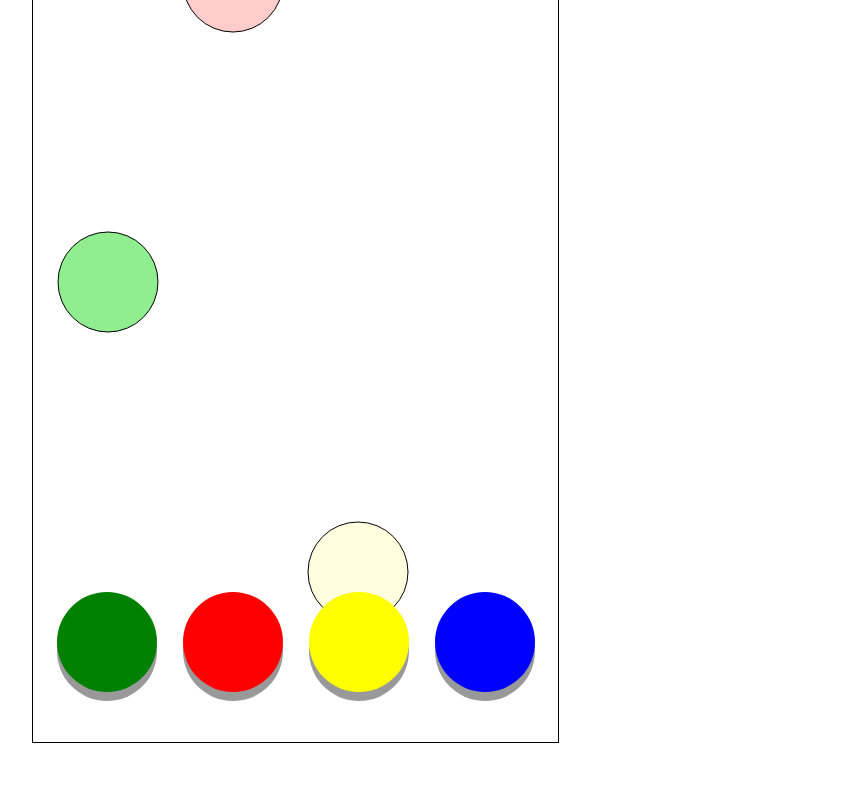
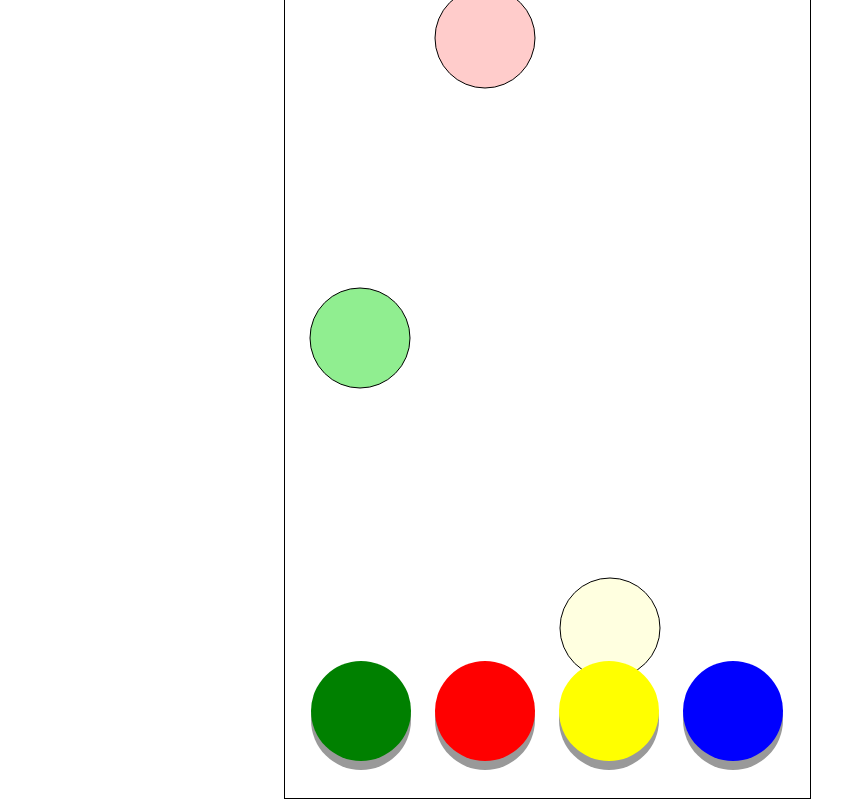
Before and after one commit to asbaxter/keyboard-hero-v2, a website with bundled scripts: page public/game.html in a window 1280 px wide. Shown: the part 67-866 px from the top of the page, without its empty margins (93-935 px from the left). Before the commit the page ends 818 px from the top, so only its background shows below. Built offline with nearby package versions, Linux system fonts and the light colour scheme.

Commit message:
added score and did better job centering the game

```diff
--- a/package.json
+++ b/package.json
@@ -17,5 +17,8 @@
   "bugs": {
     "url": "https://github.com/asbaxter/keyboard-hero-v2/issues"
   },
-  "homepage": "https://github.com/asbaxter/keyboard-hero-v2#readme"
+  "homepage": "https://github.com/asbaxter/keyboard-hero-v2#readme",
+  "dependencies": {
+    "bootstrap": "^5.2.1"
+  }
 }
--- a/public/css/style.css
+++ b/public/css/style.css
@@ -1,26 +1,39 @@
+*{
+    margin: 0;
+}
 #gameWindow{
-    display: flex;
-    align-items: center;
-    justify-content: center;
+    margin: 0 auto;
 }
-
+h1{
+    text-align: center;
+}
 
 #canvas{
     border: 1px solid black;
+    padding-left: 0;
+    padding-right: 0;
+    margin-left: auto;
+    margin-right: auto;
+    display: block;
+}
+
+#scoreText{
+    position: relative;
+    text-align: center;
+}
+#btns{
+    text-align: center;
+    margin-top: -150px;
 }
 button{
     width: 100px;
     height: 100px;
-    padding: 15px 25px;
     cursor: pointer;
     outline: none;
     border: none;
     border-radius: 50%;
     box-shadow: 0 9px #999;
-    position: relative;
-    top: 300px;
-    right: 515px;
-    margin: 13px;
+    margin: 12px;
 }
 .btnPressed {
     box-shadow: 0 5px #666;
--- a/public/game.html
+++ b/public/game.html
@@ -8,8 +8,11 @@
     <title>Keyboard Hero V2</title>
 </head>
 <body>
+    <h1>Keyboard Hero</h1>
     <div id="gameWindow">
+    <h2 id="scoreText">Score: 0</h2>
     <canvas id="canvas"></canvas>
+    <div id="btns"></div>
     </div>
 
 </body>
--- a/public/js/buttonHandler.js
+++ b/public/js/buttonHandler.js
@@ -1,6 +1,9 @@
 import { notes } from "./game.js"
+import { playMissedNote } from "./music.js"
 
-const gameWindow = document.getElementById(("gameWindow"))
+let score = 0;
+const btns = document.getElementById("btns");
+const scoreText = document.getElementById("scoreText");
 
 function createBtns(){
     const greenBtn = document.createElement('button');
@@ -13,10 +16,10 @@ function createBtns(){
     yellowBtn.setAttribute('id', 'yellowBtn');
     blueBtn.setAttribute('id', 'blueBtn');
 
-    gameWindow.appendChild(greenBtn);
-    gameWindow.appendChild(redBtn);
-    gameWindow.appendChild(yellowBtn);
-    gameWindow.appendChild(blueBtn);
+    btns.appendChild(greenBtn);
+    btns.appendChild(redBtn);
+    btns.appendChild(yellowBtn);
+    btns.appendChild(blueBtn);
 
     btnPressHandler(greenBtn, redBtn, yellowBtn, blueBtn);
 }
@@ -81,17 +84,26 @@ function checkNoteHit(keyPressed){
             lastNote_color == 'blue' && keyPressed == 4
             )
         {
-            console.log("hit")
-        } else {
-            console.log('wrong note')
+            score = score + 10;
+            console.log("hit " +lastNote_y);
+            updateScore()
+        } else {3
+            score = score - 20;
+            updateScore()
+            playMissedNote();
         }
     }
     else{
-        console.log('miss the hitbox');
-        console.log(lastNote_y);
+        score = score - 20;
+        updateScore()
+        playMissedNote();
+        console.log("miss " +lastNote_y);
     }
 
 }
 
+function updateScore(){
+    scoreText.textContent = 'Score: ' + score;
+}
 
 createBtns();
--- a/public/js/game.js
+++ b/public/js/game.js
@@ -2,14 +2,14 @@ import Note from "./Note.js";
 import { createAudioTag } from "./music.js"
 
 const canvas = document.getElementById("canvas");
+const gameWindow = document.getElementById("gameWindow");
+
 export const ctx = canvas.getContext("2d");
+export let notes = [];
+export const canvasHeight = canvas.height = 800;
+const canvasWidth = canvas.width = 525;
 
-const canvasWidth = canvas.width = 525;
-export const canvasHeight = canvas.height = 800;
-
-export let notes = [];
 let noteIndex = 0;
-
 
 function createNewNote(){
     // tracks note ID (IDK if I even need this yet)
@@ -48,7 +48,6 @@ function update(){
         notes[i].drawNote();
     }
 
-
     requestAnimationFrame(update)
 }
 
--- a/public/js/music.js
+++ b/public/js/music.js
@@ -1,31 +1,22 @@
-
-
 export function createAudioTag(){
     const gameWindow = document.getElementById(("gameWindow"))
 
     let source = "./assets/sound/penguinmusic-modern-chillout-12641.mp3"
 
-    let audioTag = document.createElement('audio');
-    audioTag.src = source;
-    audioTag.setAttribute("preload", "auto");
-    audioTag.setAttribute("controls", "none");
-    audioTag.style.display = "none";
-    gameWindow.appendChild(audioTag);
-    audioTag.play()
+    let song = document.createElement('audio');
+    song.src = source;
+    gameWindow.appendChild(song);
+    song.play();
+}
 
-    // function sound(source) {
-    //     this.sound = document.createElement("audio");
-    //     this.sound.src = source;
-    //     this.sound.setAttribute("preload", "auto");
-    //     this.sound.setAttribute("controls", "none");
-    //     this.sound.style.display = "none";
-    //     gameWindow.appendChild(this.sound);
-    //     this.play = function(){
-    //     this.sound.play();
-    //     }
-    //     this.stop = function(){
-    //     this.sound.pause();
-    //     }
-    // }
-    // sound(source);
+export function playMissedNote(){
+    let missedNote = document.createElement('audio');
+    missedNote.src = "./assets/sound/missed-note.mp3"
+    gameWindow.appendChild(missedNote);
+    missedNote.play();
+
+    setTimeout(() => {
+        missedNote.remove();
+    }, 1000);
+
 }
```
Also changed, not shown: 1 other file.
